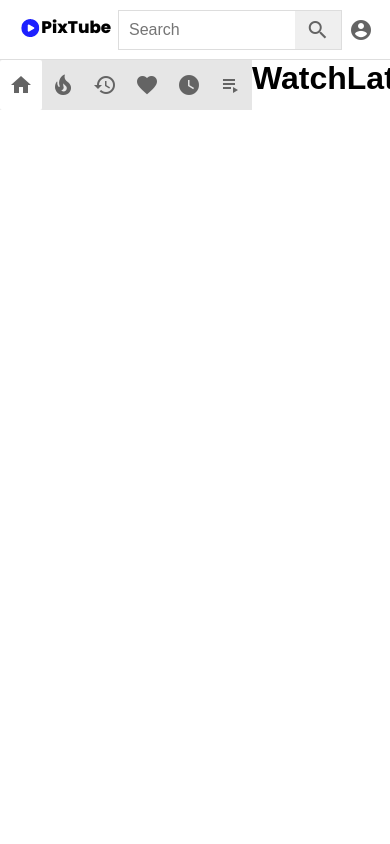
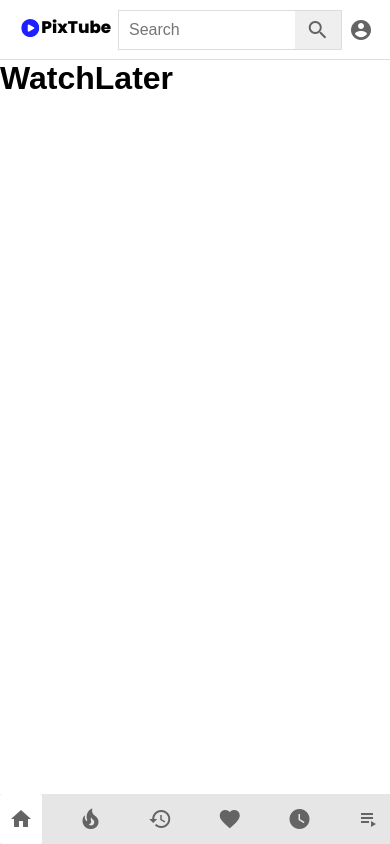
Before and after one commit to techMonowar/pixtube, a React (Create React App) app: page /watch-later in a window 390 px wide. Built offline with nearby package versions, Linux system fonts and the light colour scheme.

Commit message:
Mobile Bottom Bar

```diff
--- a/src/Components/Pages/Channel.js
+++ b/src/Components/Pages/Channel.js
@@ -1,4 +1,5 @@
 import Nav from '../Nav';
+import Footer from '../footer';
 import Sidebar from '../Sidebar';
 
 export default function Home (){
@@ -9,6 +10,8 @@ export default function Home (){
         <Sidebar/>
 <h1>Channel</h1>
         </main>
+        <Footer/>
+
         </>
     );
 }
--- a/src/Components/Pages/History.js
+++ b/src/Components/Pages/History.js
@@ -1,5 +1,7 @@
 import Nav from '../Nav';
 import Sidebar from '../Sidebar';
+import Footer from '../footer';
+
 
 export default function Home (){
     return(
@@ -9,6 +11,7 @@ export default function Home (){
         <Sidebar/>
 <h1>History</h1>
         </main>
+        <Footer/>
         </>
     );
 }
--- a/src/Components/Pages/Home.js
+++ b/src/Components/Pages/Home.js
@@ -1,6 +1,8 @@
 import Nav from '../Nav';
 import Sidebar from '../Sidebar';
 import Content from '../Content';
+import Footer from '../footer';
+
 
 export default function Home (){
     return(
@@ -10,6 +12,8 @@ export default function Home (){
         <Sidebar/>
         <Content/>
         </main>
+        <Footer/>
+
         </>
     );
 }
--- a/src/Components/Pages/LikedVideos.js
+++ b/src/Components/Pages/LikedVideos.js
@@ -1,4 +1,5 @@
 import Nav from '../Nav';
+import Footer from '../footer';
 import Sidebar from '../Sidebar';
 
 export default function Home (){
@@ -9,6 +10,7 @@ export default function Home (){
         <Sidebar/>
 <h1>LikedVideos</h1>
         </main>
+        <Footer/>
         </>
     );
 }
--- a/src/Components/Pages/Trending.js
+++ b/src/Components/Pages/Trending.js
@@ -1,4 +1,5 @@
 import Nav from '../Nav';
+import Footer from '../footer';
 import Sidebar from '../Sidebar';
 
 export default function Home (){
@@ -9,6 +10,7 @@ export default function Home (){
         <Sidebar/>
 <h1>Trending</h1>
         </main>
+        <Footer/>
         </>
     );
 }
--- a/src/Components/Pages/Watch.js
+++ b/src/Components/Pages/Watch.js
@@ -1,4 +1,5 @@
 import Nav from '../Nav';
+import Footer from '../footer';
 import Sidebar from '../Sidebar';
 import Video from '../Video';
 
@@ -27,6 +28,7 @@ export default function Home (){
 
         </div>
         </main>
+        <Footer/>
         </>
     );
 }
--- a/src/Components/Pages/WatchLater.js
+++ b/src/Components/Pages/WatchLater.js
@@ -1,4 +1,5 @@
 import Nav from '../Nav';
+import Footer from '../footer';
 import Sidebar from '../Sidebar';
 
 export default function Home (){
@@ -7,7 +8,9 @@ export default function Home (){
         <Nav/>
         <main>
         <Sidebar/>
-<h1>WatchLater</h1>        </main>
+<h1>WatchLater</h1>
+</main>
+        <Footer/>
         </>
     );
 }
--- a/src/Components/Sidebar.js
+++ b/src/Components/Sidebar.js
@@ -1,5 +1,4 @@
 import '../Styles/Sidebar.css';
-import Footer from './footer'
 import { Link } from 'react-router-dom';
 
 export default function Nav (){
@@ -50,7 +49,6 @@ export default function Nav (){
         </div>
 
 
-        <Footer/>
 
 </>
 
--- a/src/Styles/App.css
+++ b/src/Styles/App.css
@@ -11,6 +11,7 @@ body{
     background-color: hsl(0, 0%, 100%);
 
 }
+
 ::-webkit-scrollbar{
     width: 0.6rem;
 }
```
